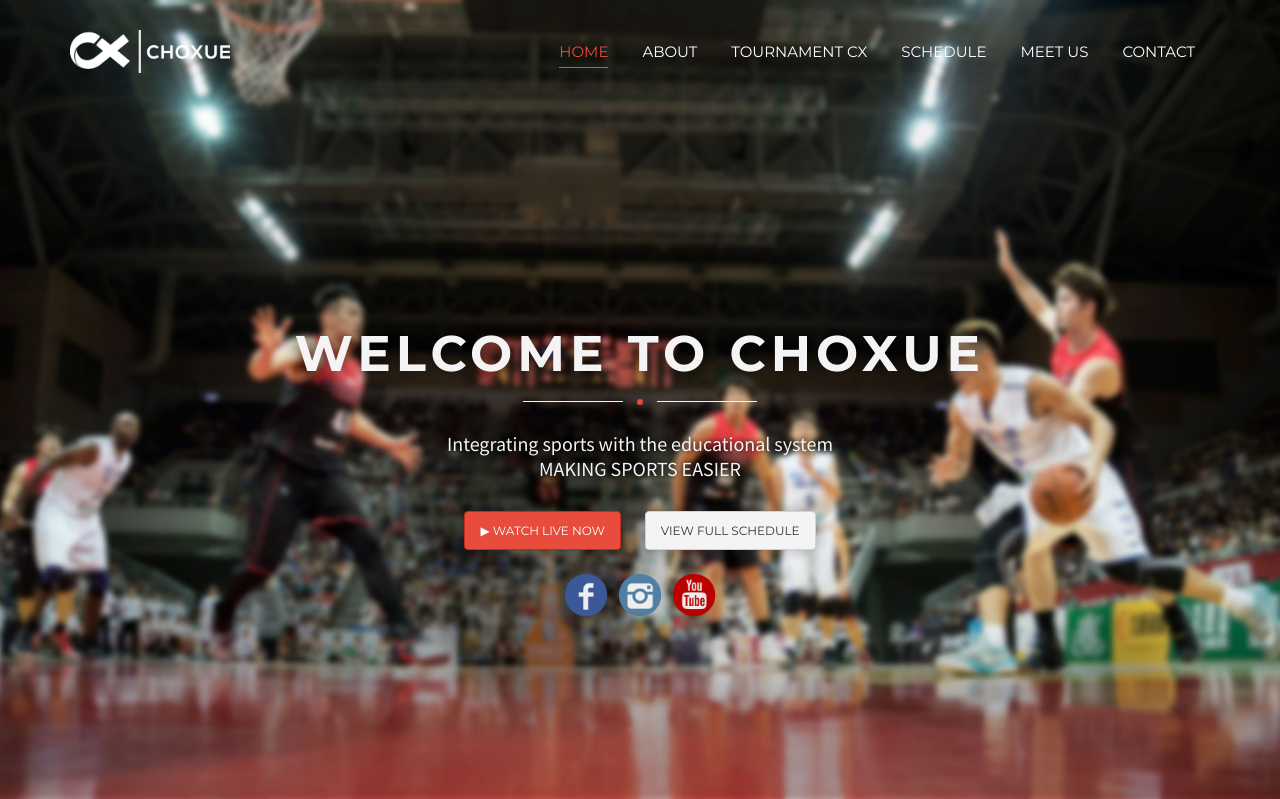
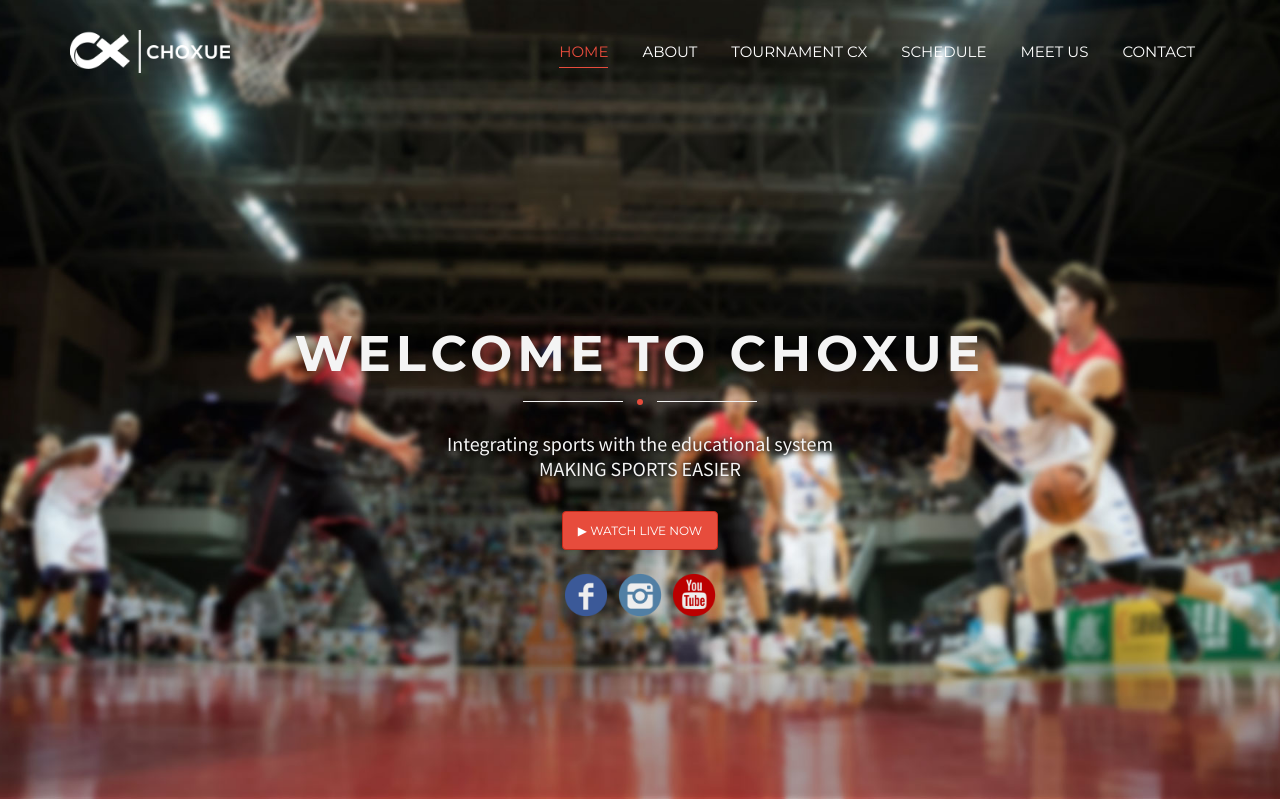
Before and after one commit to Choxue/CX1.5, a PHP site: page / in a window 1280 px wide. Shown: the top 799 px of the page. Run offline with PHP 8.4, Linux system fonts and the light colour scheme; style sheets or scripts are compiled from the project's sources; some libraries are stand-ins or nearby versions.

Commit message:
Hide button

```diff
--- a/index.php
+++ b/index.php
@@ -212,7 +212,7 @@
 				<div class="row" id='button_container' >
 					<div class="col-lg-6 col-lg-push-3">
 							<button type='button' class='btn btn-primary youtube' data-toggle="modal" data-target=".stream_modal"><?php echo L::watch_live_button; ?></button>
-							<button type='button' class='btn btn-secondary schedule'><?php echo L::schedule_button; ?></button>
+							<!--<button type='button' class='btn btn-secondary schedule'><?php echo L::schedule_button; ?></button>-->
 					</div>
 				</div>
 				<div class="row" id='social_media_container' >
```
Also changed, not shown: 1 other file.
